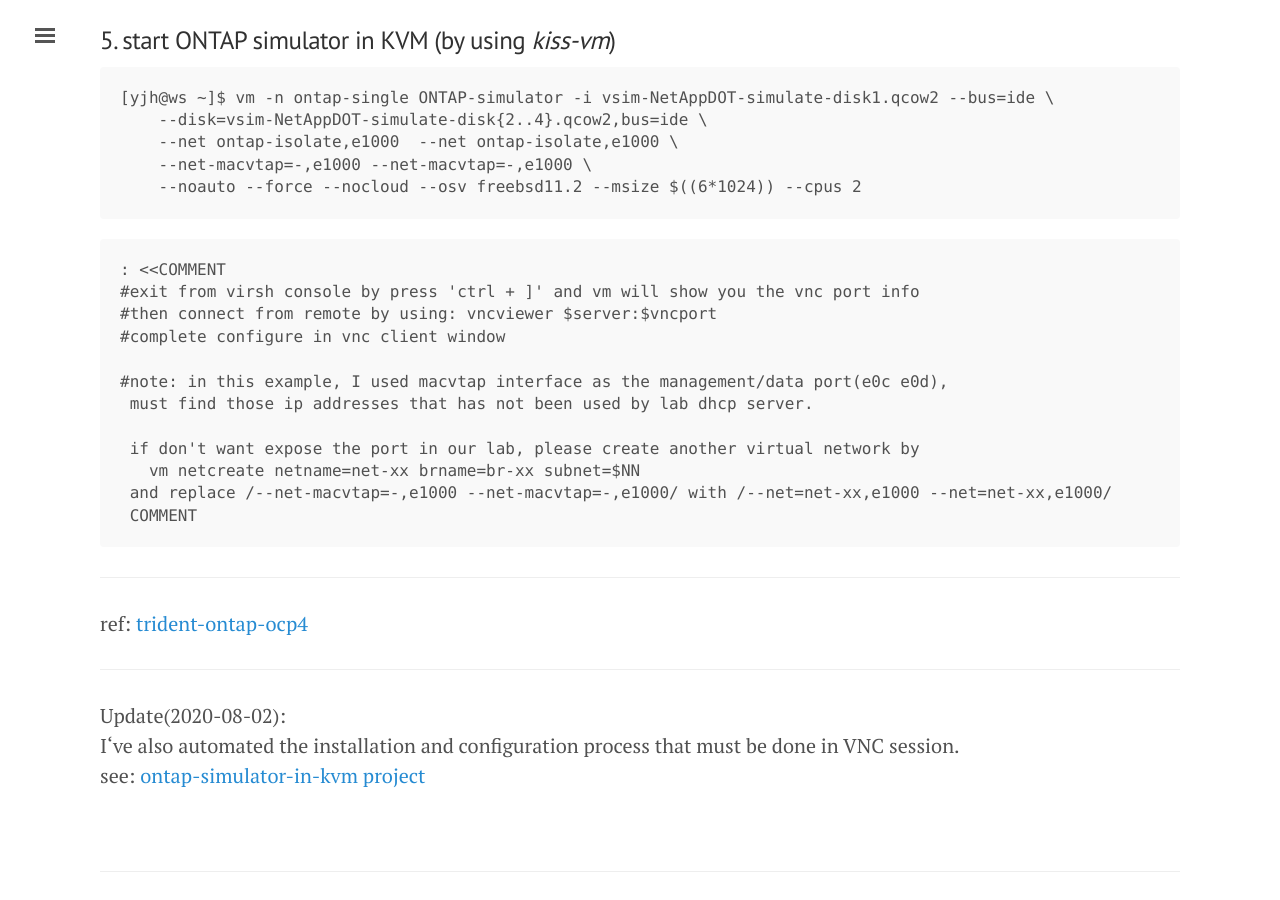
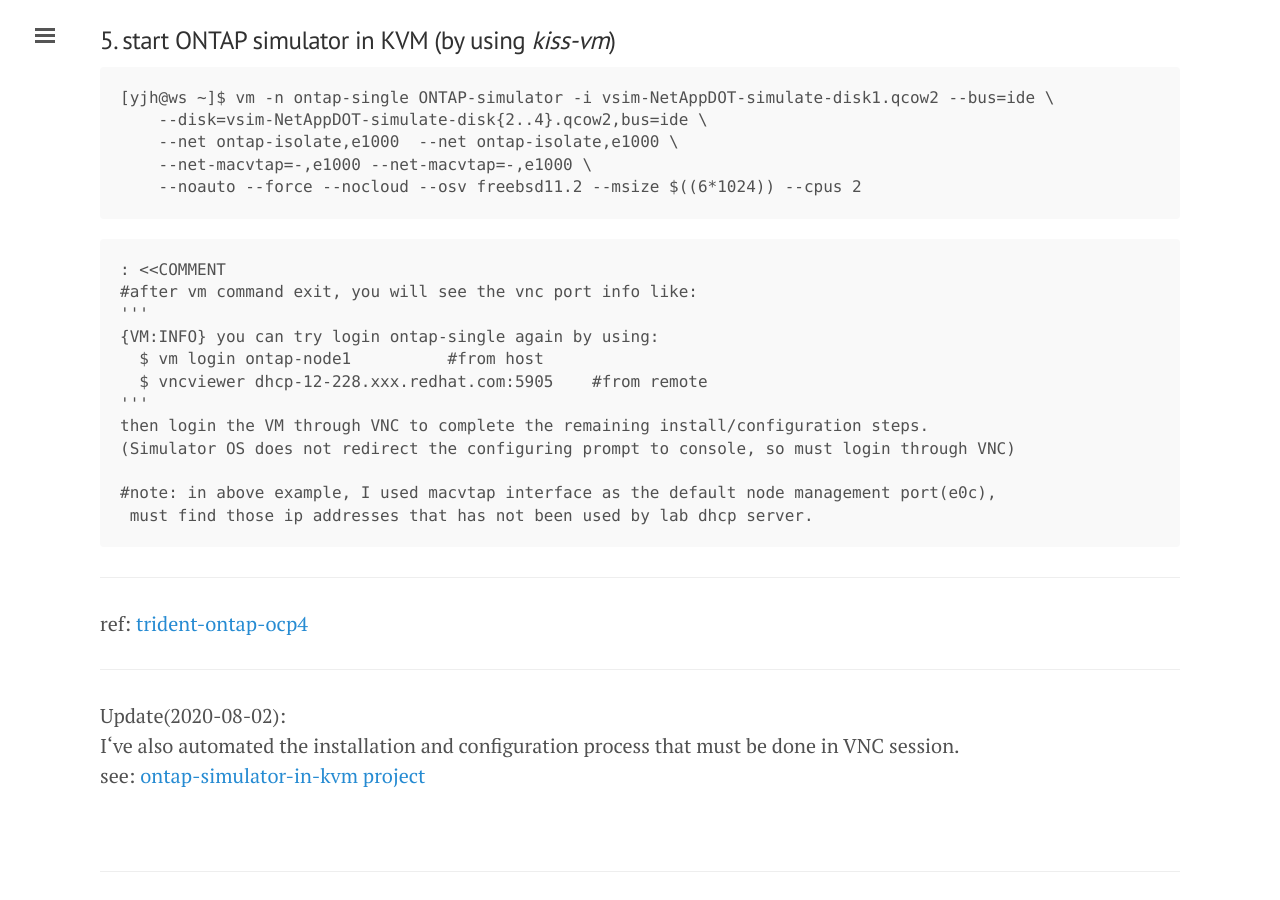
Before and after one commit to tcler/tcler.github.io, a Jekyll site: the page built from _posts/2020-07-27-netapp-ontap-simulator-on-libvirt-kvm.md.md, in a window 1280 px wide and 900 px high, scrolled down 1154 px. Built offline with Jekyll 4.4.1, drawn with Linux system fonts in a browser that asks for light colours.

Commit message:
Update 2020-07-27-netapp-ontap-simulator-on-libvirt-kvm.md.md

````diff
--- a/_posts/2020-07-27-netapp-ontap-simulator-on-libvirt-kvm.md.md
+++ b/_posts/2020-07-27-netapp-ontap-simulator-on-libvirt-kvm.md.md
@@ -49,17 +49,17 @@
 
 ```
 : <<COMMENT
-#exit from virsh console by press 'ctrl + ]' and vm will show you the vnc port info
-#then connect from remote by using: vncviewer $server:$vncport
-#complete configure in vnc client window
+#after vm command exit, you will see the vnc port info like:
+'''
+{VM:INFO} you can try login ontap-single again by using:
+  $ vm login ontap-node1          #from host
+  $ vncviewer dhcp-12-228.xxx.redhat.com:5905    #from remote
+'''
+then login the VM through VNC to complete the remaining install/configuration steps.
+(Simulator OS does not redirect the configuring prompt to console, so must login through VNC)
 
-#note: in this example, I used macvtap interface as the management/data port(e0c e0d),
+#note: in above example, I used macvtap interface as the default node management port(e0c),
  must find those ip addresses that has not been used by lab dhcp server.
-
- if don't want expose the port in our lab, please create another virtual network by
-   vm netcreate netname=net-xx brname=br-xx subnet=$NN
- and replace /--net-macvtap=-,e1000 --net-macvtap=-,e1000/ with /--net=net-xx,e1000 --net=net-xx,e1000/
- COMMENT
  ```
 
 ---
````
